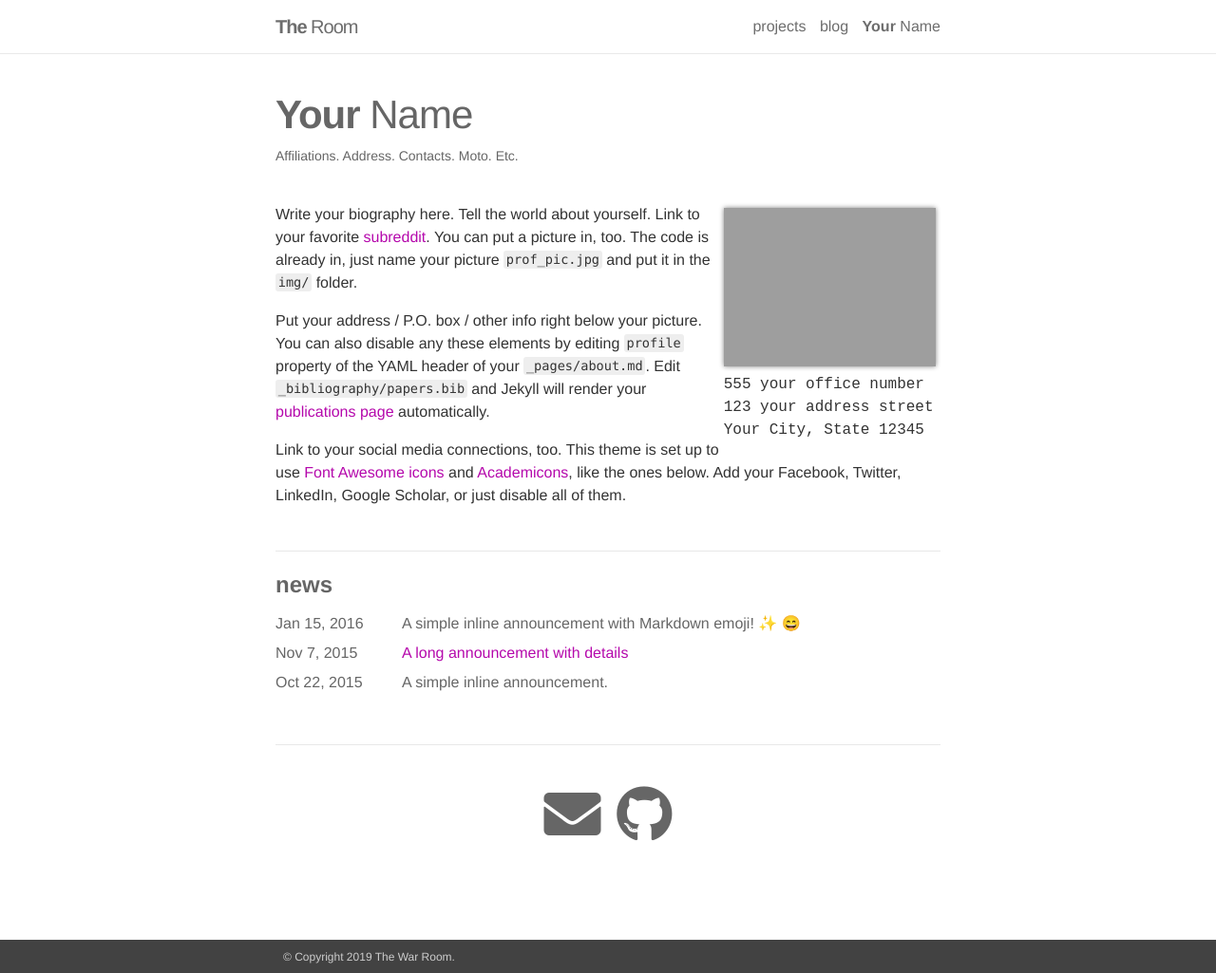
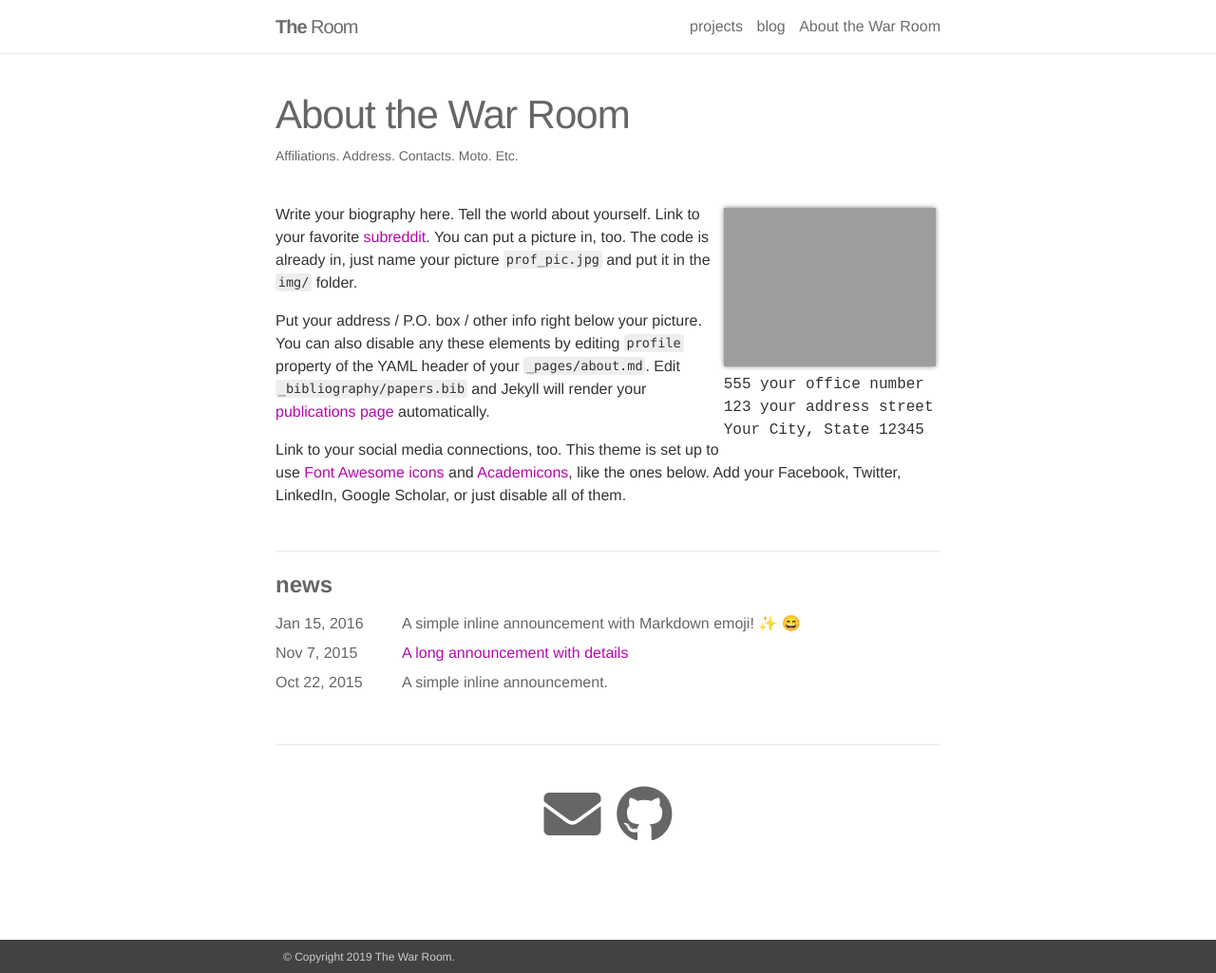
Before and after one commit to WarRoomCommand/warroomcommand.github.io, a Jekyll site: the page built from _pages/about.md, in a window 1280 px wide and 1025 px high. Shown: the whole window at 95% size. Built offline with Jekyll 4.4.1, drawn with Linux system fonts in a browser that asks for light colours; nearby versions of some CDN libraries; emoji names are drawn with the system emoji font.

Commit message:
Messing with header

```diff
--- a/_pages/about.md
+++ b/_pages/about.md
@@ -1,7 +1,7 @@
 ---
 layout: about
 permalink: /about/
-title: <strong>Your</strong> Name
+title: About the War Room
 description: <a href="">Affiliations</a>. Address. Contacts. Moto. Etc.
 
 profile:
```
